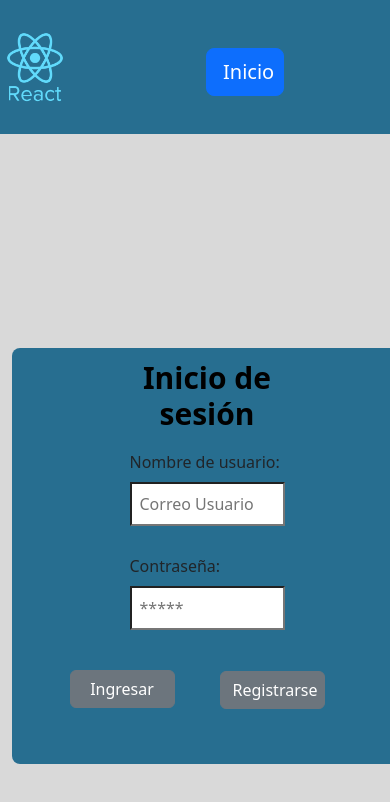
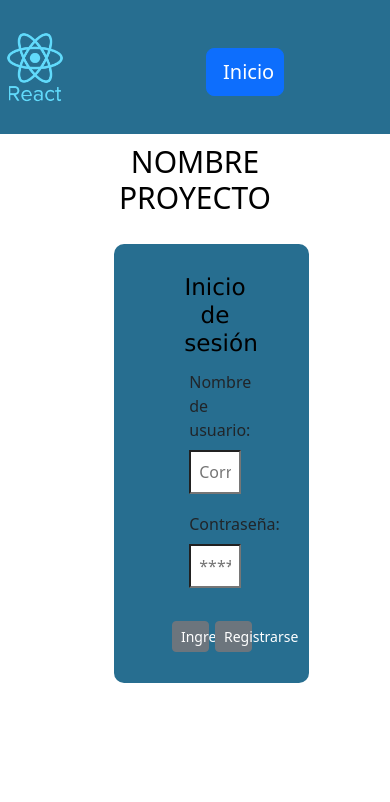
Before and after one commit to dyllansalgado/ProyectoTesis, a React (Create React App) app in the folder frontend/: page / in a window 390 px wide. Shown: the top 802 px of the page. Built offline with nearby package versions, Linux system fonts and the light colour scheme.

Commit message:
Dejando cosas responsive

```diff
--- a/frontend/src/components/Login/Login.css
+++ b/frontend/src/components/Login/Login.css
@@ -15,11 +15,20 @@
     background-color: #D9D9D9;
 }
 .loginForm {
-    width: 420px;
-    padding-top: 2px;
-    padding-bottom: 30px;
-    border-radius: 8px;
+    position: absolute;
+    box-sizing: border-box;
+	padding: 20px 12px 10px 20px;
+    width: 50%;
+    border-radius: 10px;
     background-color: #276E90
+}
+
+label{
+    width: 100%;
+}
+.loginForm .form-group{
+    display: flex;
+    padding: 5px;
 }
 
 .center{
@@ -32,7 +41,7 @@
     text-align: center;
     font-size: 30px;
     color: black;
-    font-weight: 600;
+    font-weight: 500;
 }
 
 .form-group{
@@ -49,10 +58,10 @@ input[type=text]{
 }
 input[type=password]{
     display: block;
-        background-color: white;
-        width: 100%;
-        padding: 8px;
-        margin: 8px 0;
+    background-color: white;
+    width: 100%;
+    padding: 8px;
+    margin: 8px 0;
 }
 
 .navbarInicio{
@@ -76,19 +85,21 @@ img {
     width: 60%;
     position: relative;
     padding: 15px 20px;
-    bottom: -22px; right: 50px;
+    margin:auto;
+    bottom: -20px ;
+    right: 40%;
 }
 
 .botonRegistrarse{
-    background-color:#CECFC9 ;
     border-radius: 30px;
     cursor:pointer;
     width: 60%;
     padding: 12px 20px;
     position: relative;
     color:black;
-    text-decoration:none;
-    bottom: 15px; right: -100px;
+    margin:auto;
+    bottom: 11px;
+    right: -50%;
 }
 
 .botonInicio{
@@ -119,3 +130,10 @@ img {
     color:black;
     bottom: -5px; right: -200px;
 }
+
+
+.color-custom{
+    color: black;
+    text-align: center;
+    font-family:'Lucida Sans', 'Lucida Sans Regular', 'Lucida Grande', 'Lucida Sans Unicode', Geneva, Verdana, sans-serif;
+}
--- a/frontend/src/components/Login/Login.js
+++ b/frontend/src/components/Login/Login.js
@@ -84,17 +84,18 @@ class Login extends Component {
         <div>
         <NavbarInicio />
         </div>
-        <div className="fondoA">
         <Container fluid>
-          <div className="container_login">
+        <div className="center">
+        <h1 className="titulo">NOMBRE PROYECTO</h1>
+        </div>
+        <div className="center">
             <form className="loginForm" onSubmit={this.handleSubmit}>
               <div className="center">
-                <h3 className="titulo">Inicio de sesión</h3>
+              <h3 className="color-custom">Inicio de sesión</h3>
                 <div className="form-group">
                   <label>
                     Nombre de usuario:
                     <input
-                      className="inputLogin"
                       type="text"
                       value={this.state.correo_usuario}
                       onChange={this.changeName}
@@ -107,7 +108,6 @@ class Login extends Component {
                   <label>
                     Contraseña:
                     <input
-                      className="inputLogin"
                       type="password"
                       value={this.state.contrasena_usuario}
                       onChange={this.changeContrasena}
@@ -116,18 +116,20 @@ class Login extends Component {
                     />
                   </label>
                 </div>
-                <Button variant="secondary" className="botonIngresar" type="submit" value="Submit">
+                <div class="text-center">
+                <Button variant="secondary" className="botonIngresar" type="submit" value="Submit" size="sm">
+
                   {" "}
                   Ingresar
                 </Button>
-                <Button variant="secondary" className="botonRegistrarse" href="/registrarse">Registrarse</Button>
+                 </div>
+                <Button variant="secondary" className="botonRegistrarse" href="/registrarse" size="sm">Registrarse</Button>
                 {""}
               </div>
             </form>
-          </div>
+            </div>
           </Container>
         </div>
-      </div>
     );
   }
 }
--- a/frontend/src/components/Main/Main.js
+++ b/frontend/src/components/Main/Main.js
@@ -19,6 +19,9 @@ class Main extends Component {
   }
 
   componentDidMount() {
+    if (localStorage.getItem("token") == null && localStorage.getItem("id_rol") == null ){
+      window.location.replace("http://localhost:3000/");
+    }
     const id = localStorage.getItem('usuario');
     axios.all([
       axios
```
